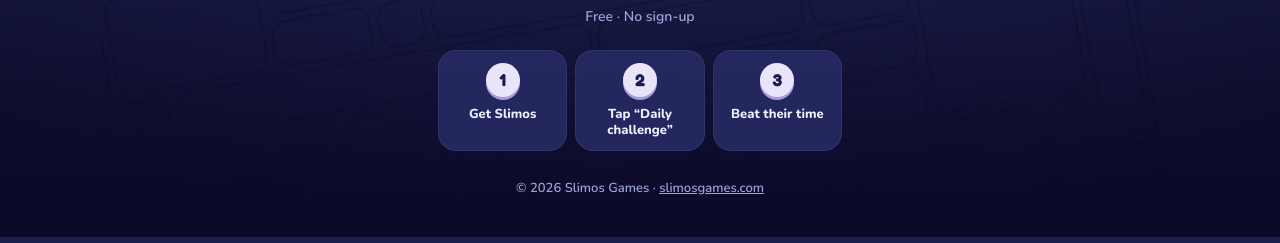
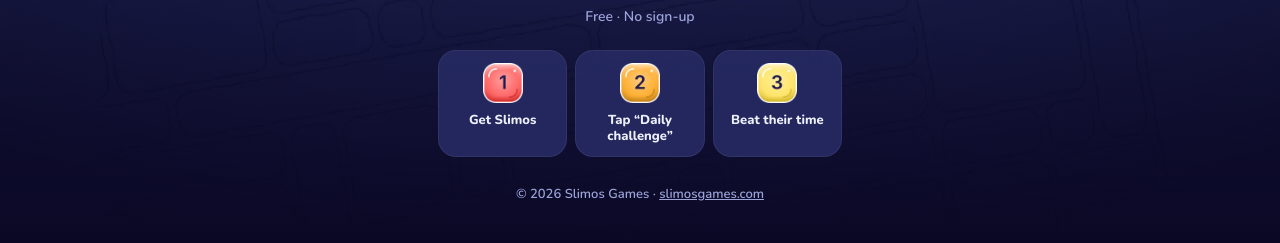
Before and after one commit to sencia-agente/slimosgames-web, a plain HTML site: page reto.html in a window 1280 px wide. Shown: the part 564-807 px from the top of the page. Drawn offline with Linux system fonts and the light colour scheme.

Commit message:
Página del reto: pasos 1-2-3 con las fichas de la leyenda del juego
Co-Authored-By: Claude Opus 5.5 <noreply@anthropic.com>
Claude-Session: https://claude.ai/code/session_01Aa7K5sCVRFeoCJYpamgvXK

```diff
--- a/reto.html
+++ b/reto.html
@@ -49,7 +49,7 @@ h1 em{font-style:normal;color:var(--ye)}
 .free{margin-top:10px;color:var(--muted);font-weight:600;font-size:14px}
 .steps{margin-top:24px;align-self:stretch;display:grid;grid-template-columns:repeat(3,1fr);gap:8px}
 .step{background:rgba(38,43,99,.9);border:1.5px solid rgba(255,255,255,.06);border-radius:18px;padding:12px 6px;text-align:center;font-weight:800;font-size:13px;color:var(--ink);line-height:1.25}
-.step b{display:flex;width:34px;height:34px;margin:0 auto 9px;border-radius:50%;align-items:center;justify-content:center;background:var(--btn);color:var(--btn-ink);font-family:Fr;font-weight:700;font-size:17px;box-shadow:0 3px 0 var(--btn-sh)}
+.step img{display:block;width:40px;height:40px;margin:0 auto 9px}
 footer{margin-top:28px;color:var(--muted);font-size:13px;font-weight:600}footer a{color:var(--muted)}
 @keyframes bob{0%,100%{transform:translateY(0)}50%{transform:translateY(-5px)}}
 @keyframes pulse{0%,100%{transform:scale(1)}50%{transform:scale(1.04)}}
@@ -86,9 +86,9 @@ footer{margin-top:28px;color:var(--muted);font-size:13px;font-weight:600}footer
  <div class="free" id="tFree">Gratis · Sin registro</div>
 
  <div class="steps">
-  <div class="step"><b>1</b><span id="s1">Descarga Slimos</span></div>
-  <div class="step"><b>2</b><span id="s2">Toca «Reto diario»</span></div>
-  <div class="step"><b>3</b><span id="s3">Bate su tiempo</span></div>
+  <div class="step"><img src="img/reto/n1.webp" alt="1"><span id="s1">Descarga Slimos</span></div>
+  <div class="step"><img src="img/reto/n2.webp" alt="2"><span id="s2">Toca «Reto diario»</span></div>
+  <div class="step"><img src="img/reto/n3.webp" alt="3"><span id="s3">Bate su tiempo</span></div>
  </div>
  <footer>© 2026 Slimos Games · <a href="./">slimosgames.com</a></footer>
 </div>
```
Also changed, not shown: img/reto/n1.webp (added), img/reto/n2.webp (added), img/reto/n3.webp (added).
